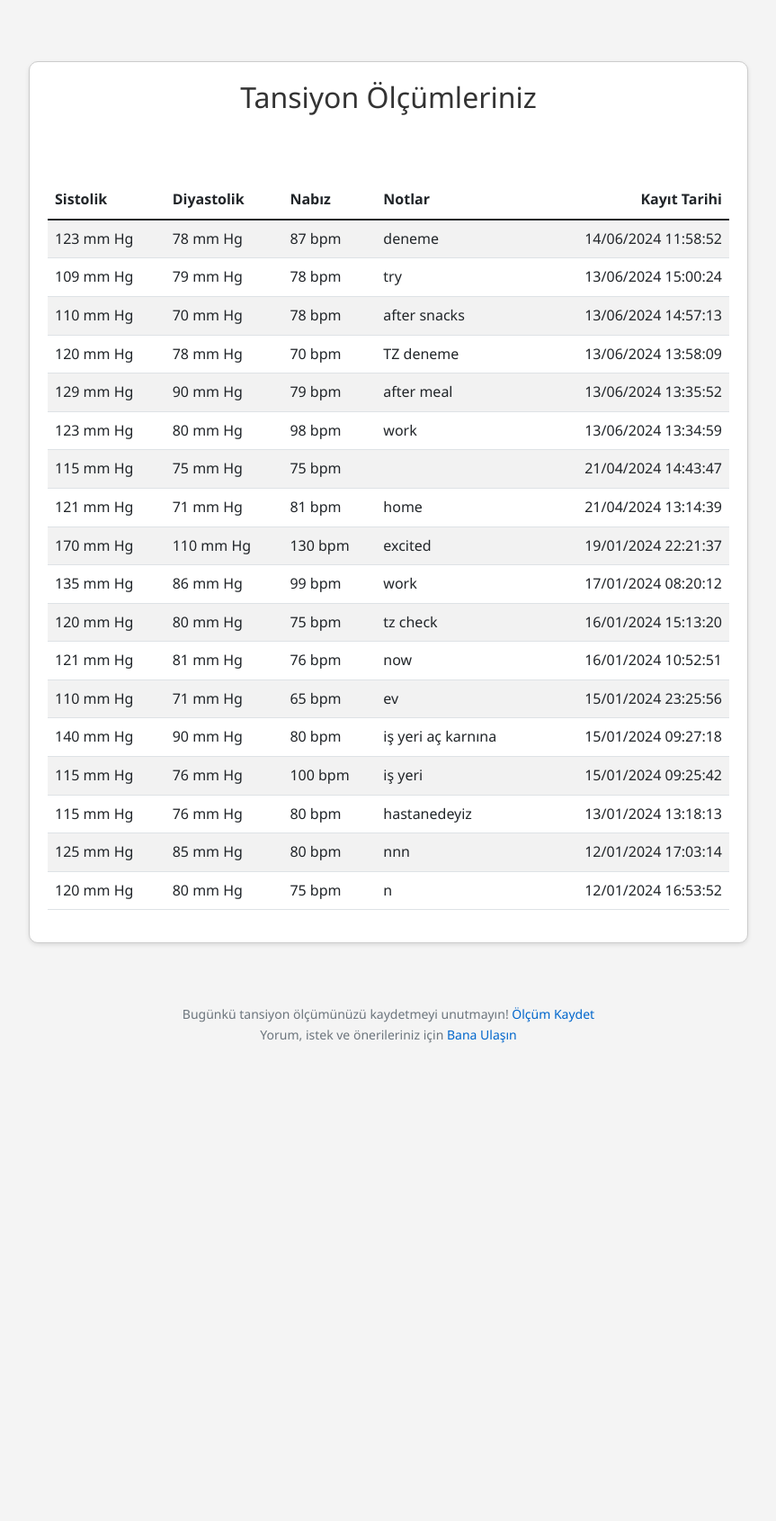
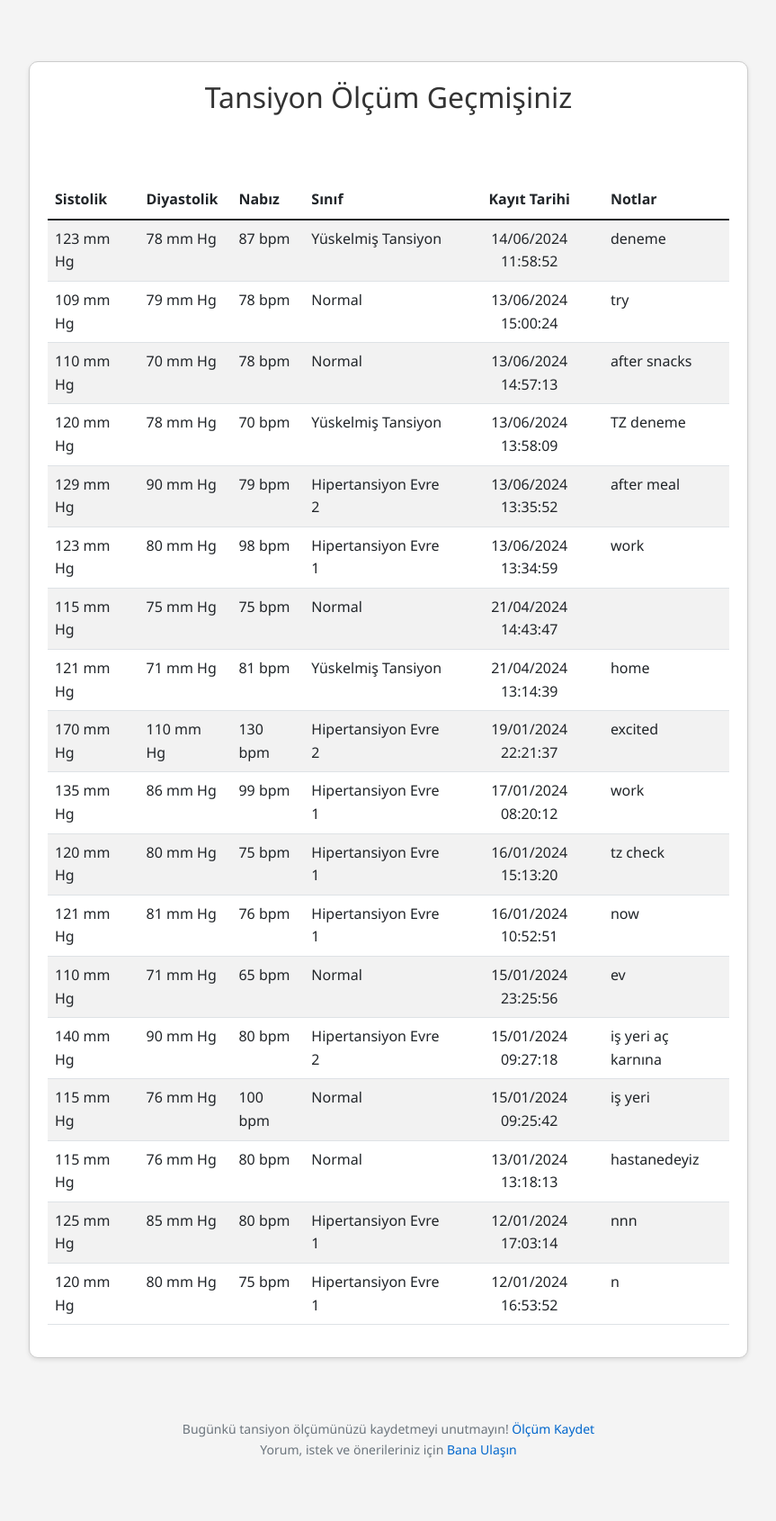
Before and after one commit to Belifon/bp-journal, a Flask app: page /history in a window 1280 px wide. Shown: the part 123-1813 px from the top of the page at 90% size, without its empty margins (208-1071 px from the left). Before the commit the page ends 1282 px from the top, so only its background shows below. Run offline with Flask 3, Linux system fonts and the light colour scheme; a user stored in the database is signed in; some libraries are stand-ins or nearby versions.

Commit message:
Added classification to history page as dashboard

```diff
--- a/app.py
+++ b/app.py
@@ -176,8 +176,11 @@ def history():
     # Get all blood pressure recordings for the user
     recording_rows = db.execute("SELECT * FROM blood_pressure_readings WHERE user_id = ? ORDER BY reading_date DESC;", user_id)
 
-    # Convert each readings time to user's timezone
+    # Add classification to each recording and convert time to user's timezone
     for row in recording_rows:
+
+        # Add classification to each recording
+        row["classification"] = classify_bp(row["systolic"], row["diastolic"])
 
         # Get the reading date from the database
         utc_time = row["reading_date"]
@@ -192,7 +195,7 @@ def history():
             row["reading_date"] = utc_time
 
     # Render history with user data
-    return render_template("history.html", history=recording_rows, data=g.language_data['history'])
+    return render_template("history.html", classes=g.language_data['classes'], history=recording_rows, data=g.language_data['history'])
 
 
 @app.route("/login", methods=["GET", "POST"])
--- a/languages/en.json
+++ b/languages/en.json
@@ -44,7 +44,8 @@
         "diastolic": "Diastolic",
         "pulse": "Pulse",
         "notes": "Notes",
-        "dateRecorded": "Date Recorded"
+        "dateRecorded": "Date Recorded",
+        "readingClassification": "Classification"
     },
 
     "index":{
--- a/languages/tr.json
+++ b/languages/tr.json
@@ -39,12 +39,13 @@
 
     "history":{
         "title": "Geçmiş",
-        "heading": "Tansiyon Ölçümleriniz",
+        "heading": "Tansiyon Ölçüm Geçmişiniz",
         "systolic": "Sistolik",
         "diastolic": "Diyastolik",
         "pulse": "Nabız",
         "notes": "Notlar",
-        "dateRecorded": "Kayıt Tarihi"
+        "dateRecorded": "Kayıt Tarihi",
+        "readingClassification": "Sınıf"
     },
 
     "index":{
--- a/templates/history.html
+++ b/templates/history.html
@@ -14,8 +14,9 @@
                     <th class="text-start">{{ data.systolic }}</th>
                     <th class="text-start">{{ data.diastolic }}</th>
                     <th class="text-start">{{ data.pulse }}</th>
+                    <th class="text-start">{{ data.readingClassification }}</th>
+                    <th class="text-center">{{ data.dateRecorded }}</th>
                     <th class="text-start">{{ data.notes }}</th>
-                    <th class="text-end">{{ data.dateRecorded }}</th>
                 </tr>
             </thead>
             <tbody>
@@ -25,8 +26,9 @@
                     <td class="text-start">{{ row.systolic }} mm Hg</td>
                     <td class="text-start">{{ row.diastolic }} mm Hg</td>
                     <td class="text-start">{{ row.pulse }} bpm</td>
+                    <td class="text-start">{{ classes[row.classification] }}</td>
+                    <td class="text-center">{{ row.reading_date }}</td>
                     <td class="text-start">{{ row.notes }}</td>
-                    <td class="text-end">{{ row.reading_date }}</td>
                 </tr>
                 {% endfor %}
             </tbody>
```
Also changed, not shown: 1 other file.
